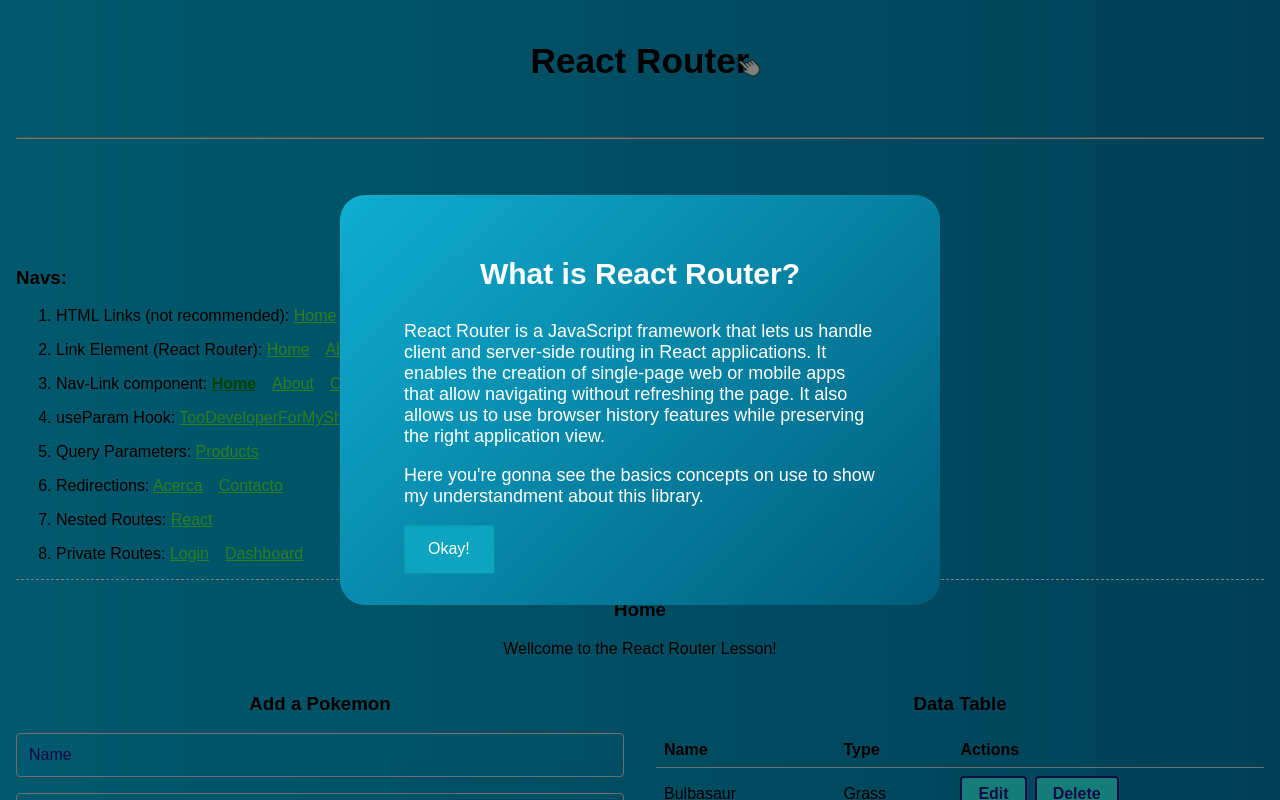
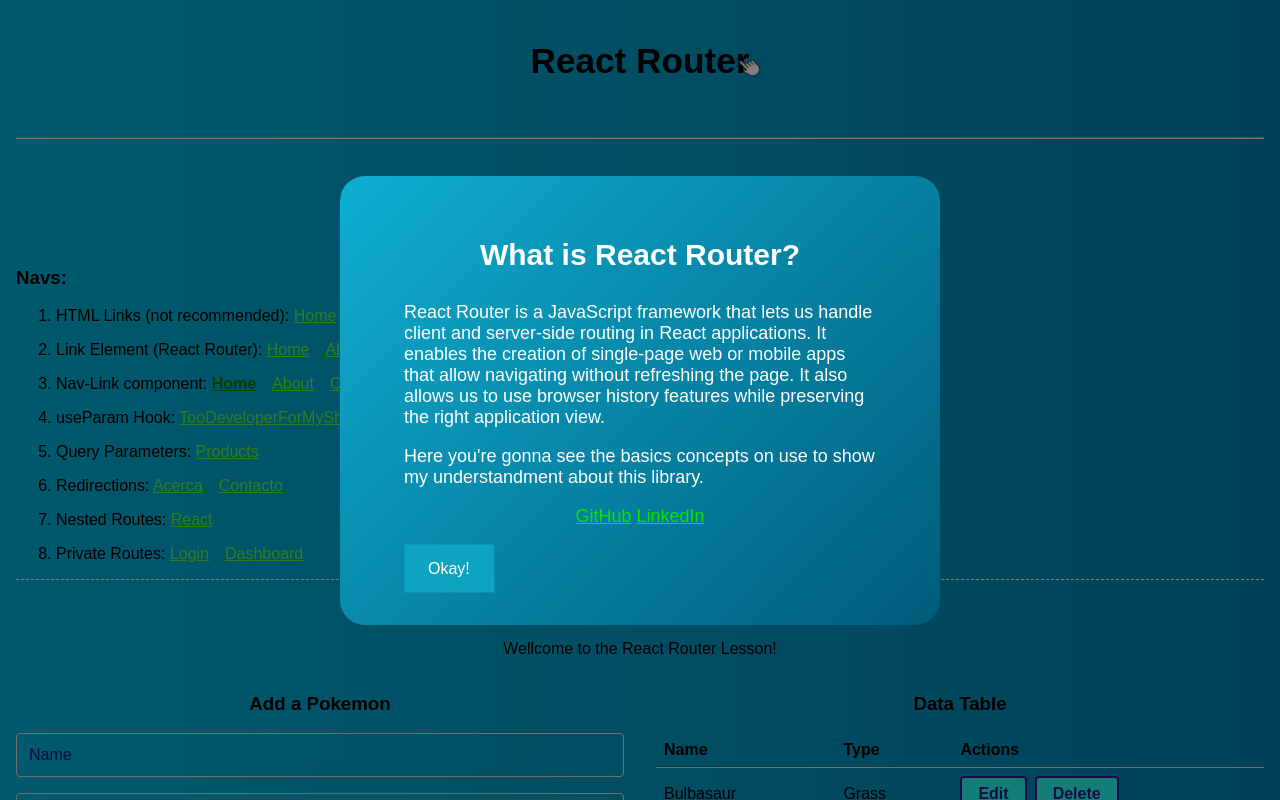
Before and after one commit to reche-git/03-React-Routes, a React (Create React App) app: page /#/ in a window 1280 px wide. Both pictures are taken after a click on the button "React Router". Shown: the top 800 px of the page. Built offline with nearby package versions, Linux system fonts and the light colour scheme.

Commit message:
Added GitHub and LinkedIn links

```diff
--- a/src/App.js
+++ b/src/App.js
@@ -29,6 +29,24 @@
             Here you're gonna see the basics concepts on use to show my
             understandment about this library.
           </p>
+          <p style={{ textAlign: "center" }}>
+            <a
+              href="https://github.com/reche-git"
+              style={{ marginRight: "0px" }}
+              rel="noreferrer"
+              target="_blank"
+            >
+              GitHub
+            </a>{" "}
+            <a
+              href="https://www.linkedin.com/in/alan-reche-5b651122a/"
+              style={{ marginRight: "0px" }}
+              rel="noreferrer"
+              target="_blank"
+            >
+              LinkedIn
+            </a>
+          </p>
         </div>
       </Modal>
       <hr />
```
